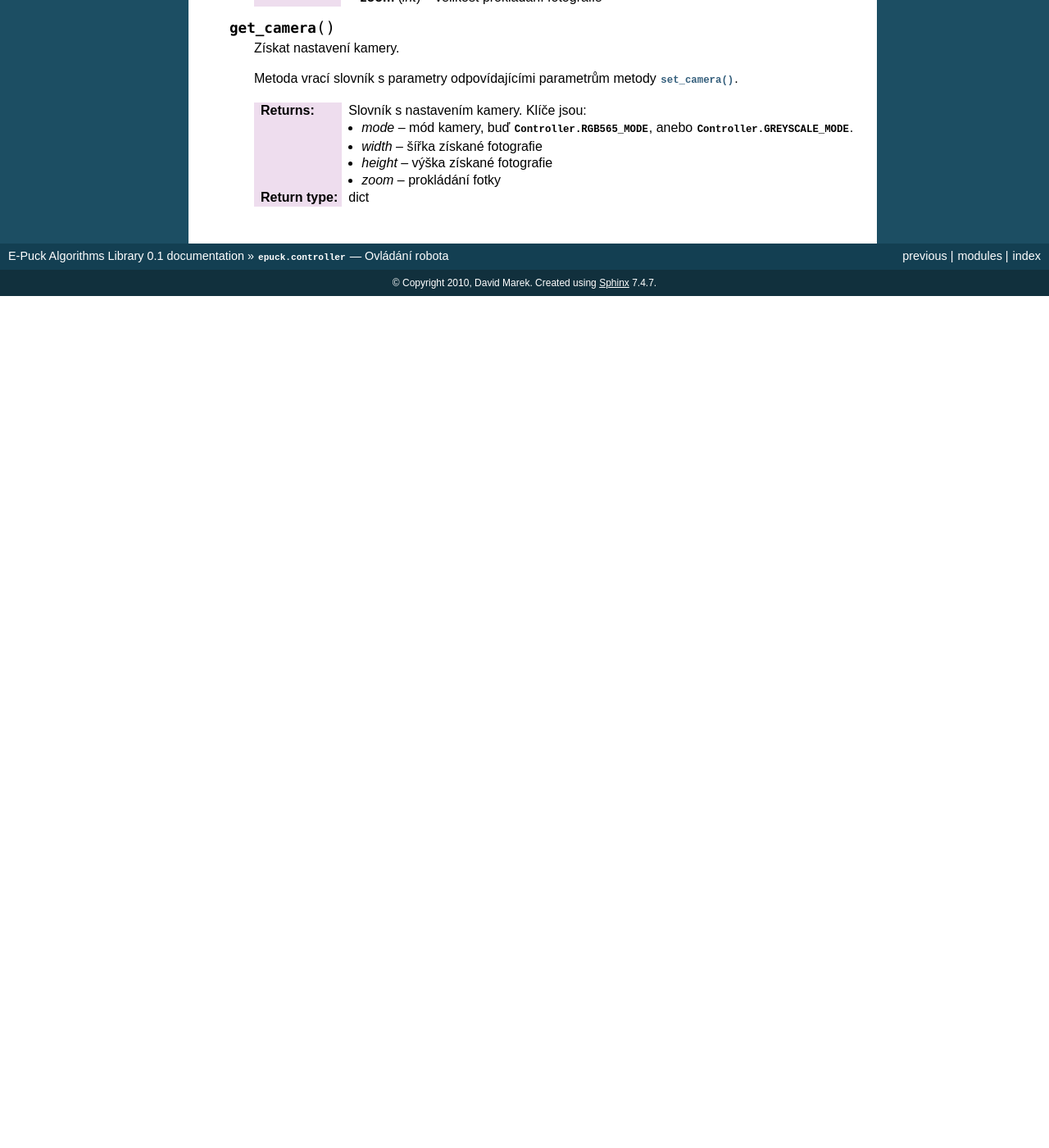
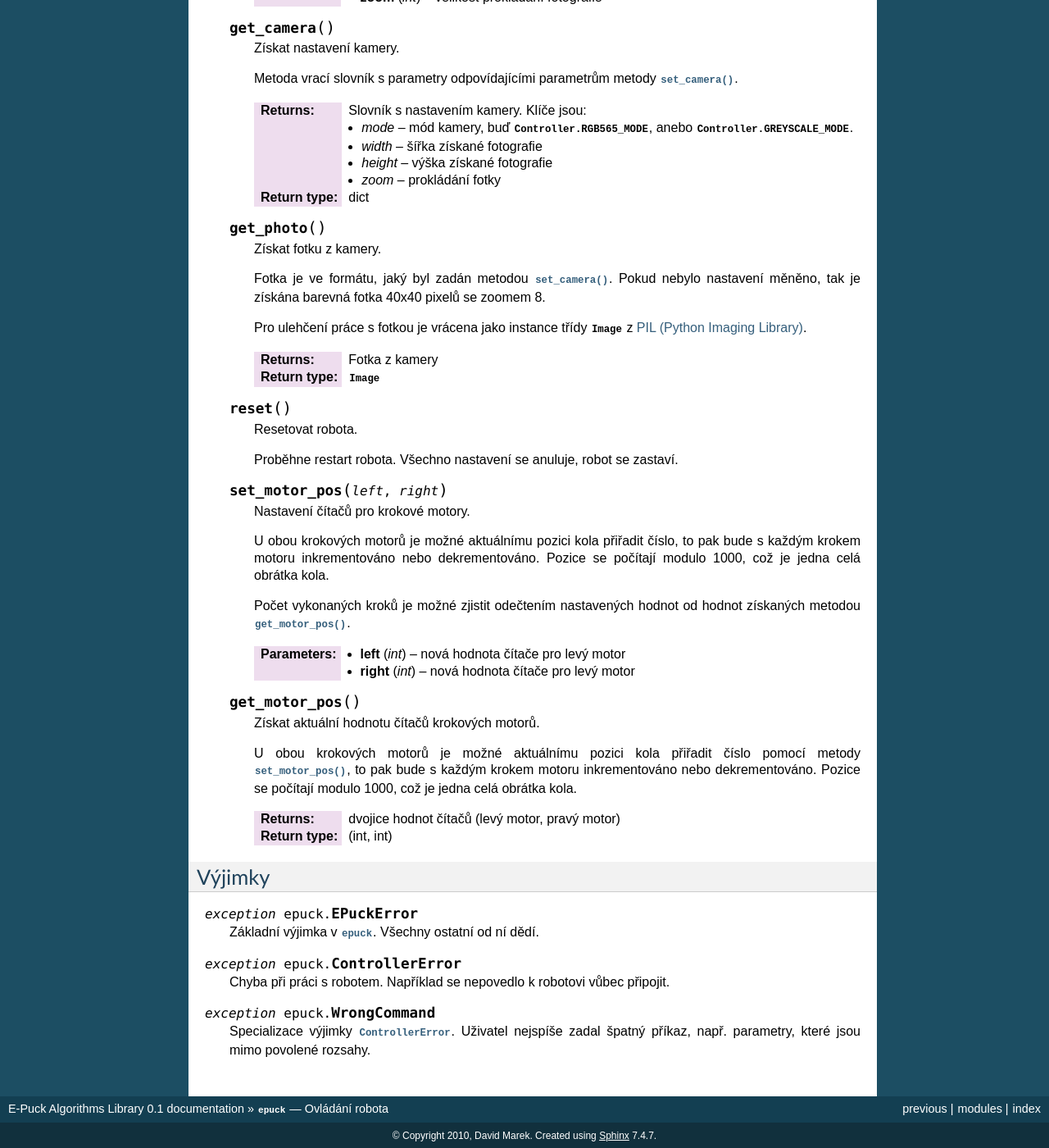
Before and after one commit to davidmarek/E-Puck-Algorithms-Library, a Sphinx documentation site: the page built from doc/epuck_controller.rst, in a window 1280 px wide and 1400 px high, scrolled down 3556 px. Shown: the whole window at 82% size. Built offline with Sphinx 7.4.7, drawn with Linux system fonts in a browser that asks for light colours; before the commit the page ends 3917 px from its top, so only the background shows below that; some of the changed text lies outside the part shown.

Commit message:
Finished documentation of epuck module.

```diff
--- a/doc/epuck_controller.rst
+++ b/doc/epuck_controller.rst
@@ -1,7 +1,7 @@
-:mod:`epuck.controller` --- Ovládání robota
-===========================================
+:mod:`epuck` --- Ovládání robota
+================================
 
-.. module:: epuck.controller
+.. module:: epuck
 
 Ovládání robota je velmi jednoduché a přímočaré. V první řadě je potřeba mít
 robota již připojeného. Návod je k nalezení v sekci :ref:`vytvoreni-spojeni-s-robotem`.
@@ -16,7 +16,7 @@ Příklad::
 
     import time
 
-    from epuck.controller import Controller
+    from epuck import Controller
 
     # Input larger than the threshold means there is an obstacle.
     threshold = 300
@@ -71,14 +71,14 @@ Příklad::
     :type timeout: float
     :param max_tries: maximální počet pokusů o zaslání příkazu (asynchronní komunikace)
     :type max_tries: int
-    :raise: :exc:`~epuck.controller.ControllerError`
+    :raise: :exc:`~epuck.ControllerError`
 
     .. note::
 
         V této dokumentaci jsou popsány návratové hodnoty tak, jak je vrátí
         přímo příkaz při synchronní komunikaci, anebo metoda
-        :meth:`~epuck.comm.async.RequestHandler.get_response` třídy
-        :class:`~epuck.comm.async.RequestHandler` při komunikaci asynchronní.
+        :meth:`~epuck.comm.RequestHandler.get_response` třídy
+        :class:`~epuck.comm.RequestHandler` při komunikaci asynchronní.
 
     .. method:: set_speed(left, right)
 
@@ -86,7 +86,7 @@ Příklad::
         v krocích za sekundu a musí být v rozmezí [-1000, 1000].
 
         Pokud je rychlost mimo rozsah, tak vyvolá výjimku
-        :exc:`~epuck.controller.WrongCommand`. Při asynchronní komunikaci může
+        :exc:`~epuck.WrongCommand`. Při asynchronní komunikaci může
         dojít k vypršení limitu pokusů a pak dojde k vyvolání výjimky
         :exc:`~epuck.comm.CommError`.
 
@@ -94,7 +94,7 @@ Příklad::
         :type left: int
         :param right: požadovaná rychlost pravého kola
         :type right: int
-        :raise: :exc:`~epuck.controller.WrongCommand`, :exc:`~epuck.comm.CommError`
+        :raise: :exc:`~epuck.WrongCommand`, :exc:`~epuck.comm.CommError`
 
     .. method:: get_speed()
 
@@ -143,7 +143,7 @@ Příklad::
         :type led_no: int
         :param on: zapnout nebo vypnout diodu
         :type on: bool
-        :raise: :exc:`~epuck.controller.WrongCommand`, :exc:`~epuck.comm.CommError`
+        :raise: :exc:`~epuck.WrongCommand`, :exc:`~epuck.comm.CommError`
 
     .. method:: get_turning_switch()
 
@@ -248,3 +248,70 @@ Příklad::
             * *zoom* -- prokládání fotky
 
         :rtype: dict
+
+    .. method:: get_photo()
+
+        Získat fotku z kamery.
+
+        Fotka je ve formátu, jaký byl zadán metodou
+        :meth:`~Controller.set_camera`. Pokud nebylo nastavení měněno, tak je
+        získána barevná fotka 40x40 pixelů se zoomem 8.
+
+        Pro ulehčení práce s fotkou je vrácena jako instance třídy
+        :class:`Image` z `PIL (Python Imaging Library)
+        <http://www.pythonware.com/products/pil/>`_.
+
+        :return: Fotka z kamery
+        :rtype: :class:`Image`
+
+    .. method:: reset()
+
+        Resetovat robota.
+
+        Proběhne restart robota. Všechno nastavení se anuluje, robot se
+        zastaví.
+
+    .. method:: set_motor_pos(left, right)
+
+        Nastavení čítačů pro krokové motory.
+
+        U obou krokových motorů je možné aktuálnímu pozici kola přiřadit číslo,
+        to pak bude s každým krokem motoru inkrementováno nebo dekrementováno.
+        Pozice se počítají modulo 1000, což je jedna celá obrátka kola.
+
+        Počet vykonaných kroků je možné zjistit odečtením nastavených hodnot od
+        hodnot získaných metodou :meth:`get_motor_pos`.
+
+        :param left: nová hodnota čítače pro levý motor
+        :type left: int
+        :param right: nová hodnota čítače pro levý motor
+        :type right: int
+
+    .. method:: get_motor_pos()
+
+        Získat aktuální hodnotu čítačů krokových motorů.
+
+        U obou krokových motorů je možné aktuálnímu pozici kola přiřadit číslo
+        pomocí metody :meth:`set_motor_pos`, to pak bude s každým krokem motoru
+        inkrementováno nebo dekrementováno. Pozice se počítají modulo 1000, což
+        je jedna celá obrátka kola.
+
+        :return: dvojice hodnot čítačů (levý motor, pravý motor)
+        :rtype: (int, int)
+
+Výjimky
+-------
+
+.. exception:: EPuckError
+
+    Základní výjimka v :mod:`epuck`. Všechny ostatní od ní dědí.
+
+.. exception:: ControllerError
+
+    Chyba při práci s robotem. Například se nepovedlo k robotovi vůbec
+    připojit.
+
+.. exception:: WrongCommand
+
+    Specializace výjimky :exc:`ControllerError`. Uživatel nejspíše zadal špatný
+    příkaz, např. parametry, které jsou mimo povolené rozsahy.
```
Also changed, not shown: other parts of doc/epuck_controller.rst (+7 -7 lines).
